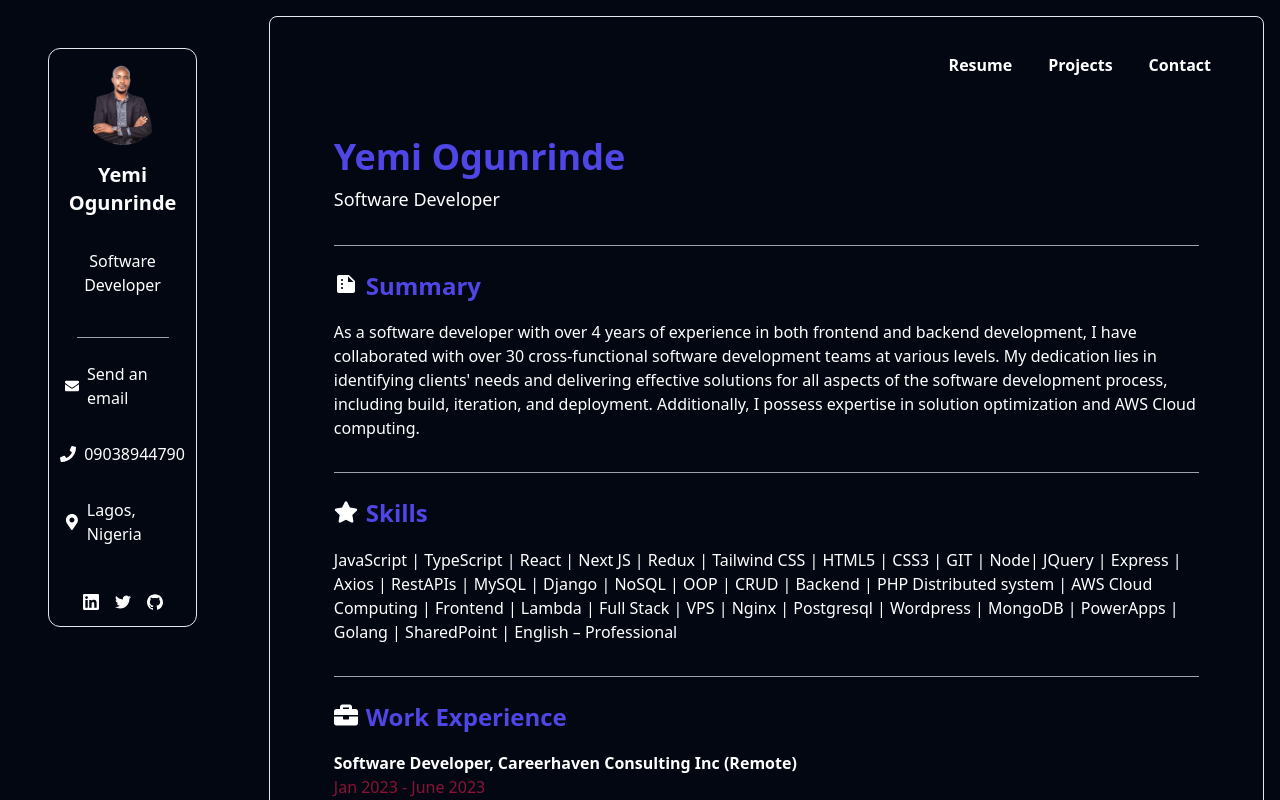
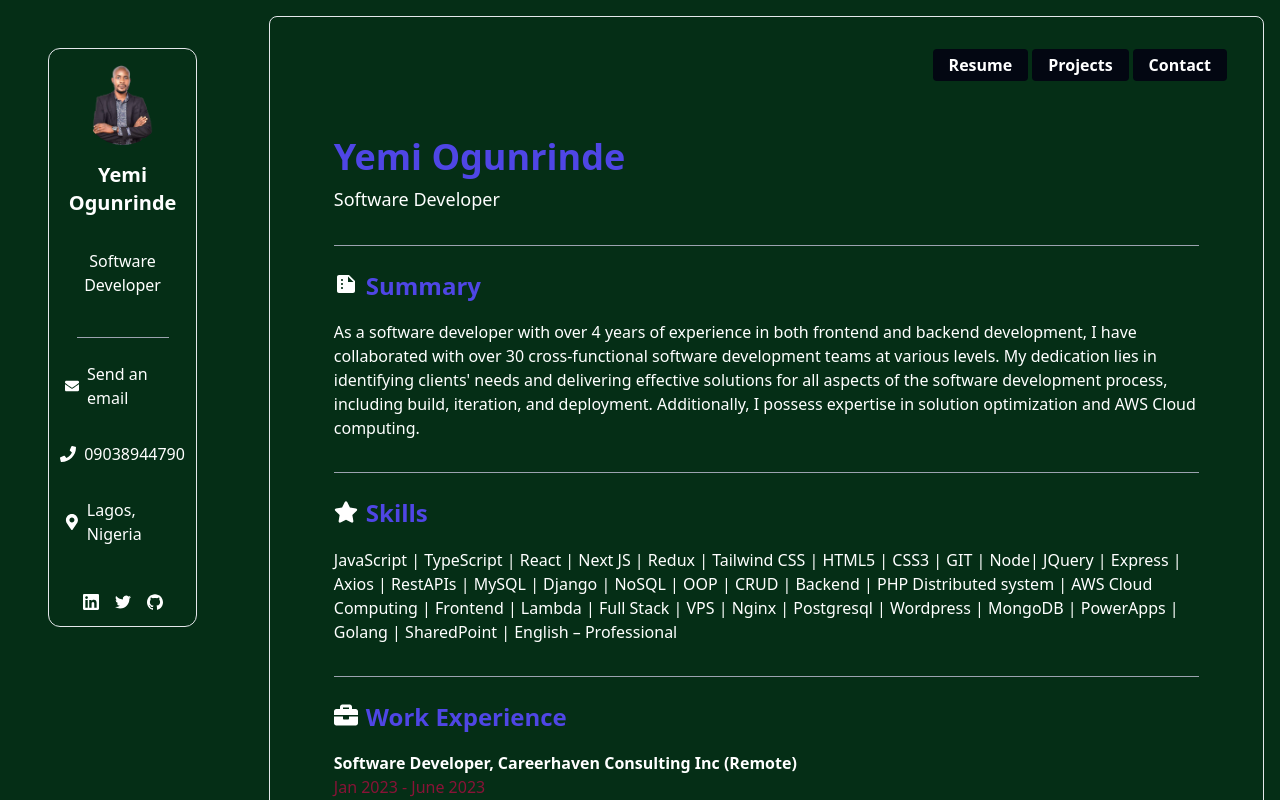
Before and after one commit to BisiOlaYemi/Yemi, a React (Create React App) app: page / in a window 1280 px wide. Shown: the top 800 px of the page. Built offline with nearby package versions, Linux system fonts and the light colour scheme.

Commit message:
Committing new change

```diff
--- a/src/components/Homepage.jsx
+++ b/src/components/Homepage.jsx
@@ -14,7 +14,7 @@ const Homepage = () => {
   };
 
   return (
-    <div className="flex items-center justify-center bg-gray-950">
+    <div className="flex items-center justify-center bg-green-950">
       <div className="w-full max-w-8xl p-4 mb-4">
         <div className="grid grid-cols-1 md:grid-cols-5 gap-4">
           {/* First section (Sidebar) */}
```
